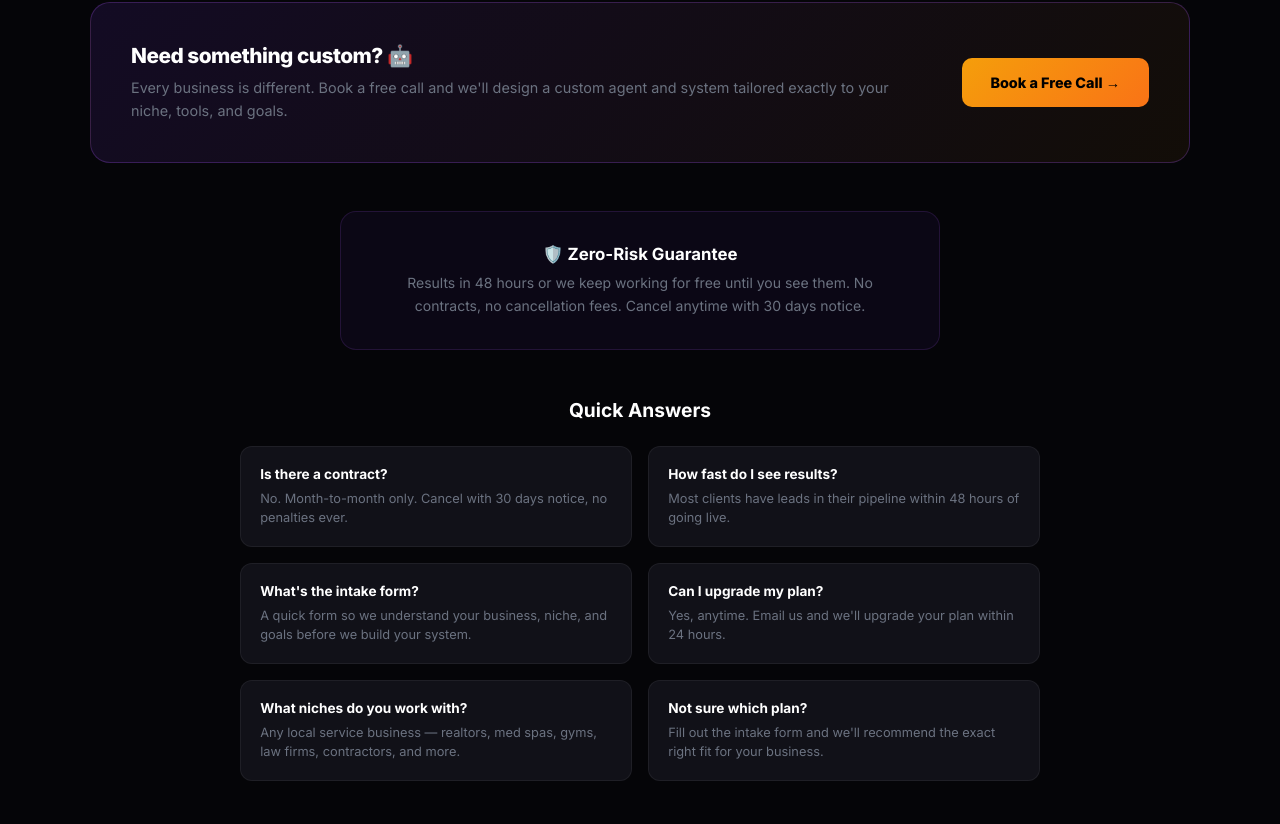
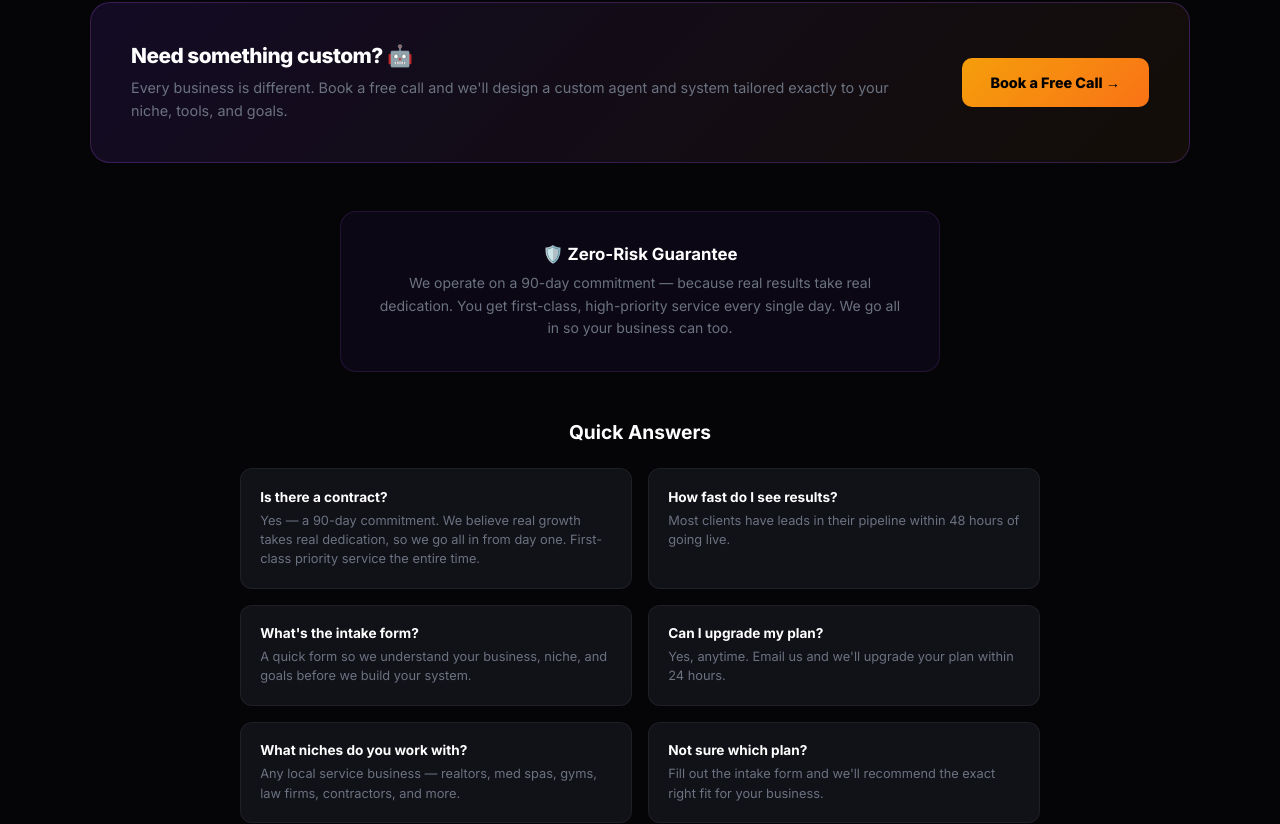
Before and after one commit to impulsogrowth/impulso-operations.com, a plain HTML site: page checkout.html in a window 1280 px wide. Shown: the part 1050-1874 px from the top of the page. Drawn offline with Linux system fonts and the light colour scheme.

Commit message:
feat: replace free guarantee with 90-day commitment messaging across site and Alan T

```diff
--- a/alan.js
+++ b/alan.js
@@ -41,12 +41,12 @@
         "Hi there! I'm Alan T from Impulso Operations. Whether you want to learn about our plans, see how it all works, or just have questions — I'm here. What can I help with?",
         "Hello! Alan T here 👋 I know everything about Impulso — pricing, what we do, how it works. Ask me anything!"
       ],
-      pricing: `Here's our pricing breakdown:\n\n💜 **Premium Marketing — $500/mo**\nProfessional video production, recording, editing, ads, content & lead generation.\n\n⭐ **System Install — $600/mo** *(Most Popular)*\nFull AI system built into your business — CRM, automation, booking, follow-up.\n\n⚡ **System + Agent — $1,200/mo**\nEverything + a custom AI agent built for your exact niche.\n\nNo contracts. Cancel anytime. Which one sounds closest to what you need?`,
+      pricing: `Here's our pricing breakdown:\n\n💜 **Premium Marketing — $500/mo**\nProfessional video production, recording, editing, ads, content & lead generation.\n\n⭐ **System Install — $600/mo** *(Most Popular)*\nFull AI system built into your business — CRM, automation, booking, follow-up.\n\n⚡ **System + Agent — $1,200/mo**\nEverything + a custom AI agent built for your exact niche.\n\n90-day commitment. First-class priority service from day one. Which one sounds closest to what you need?`,
       marketing: `The **Premium Marketing plan ($500/mo)** is a full-service, high-end marketing operation:\n\n✓ Professional video recording & editing\n✓ Ad creation (Meta, Google, TikTok)\n✓ Daily lead hunting (50–100 leads/week)\n✓ AI outreach emails + SMS\n✓ Social media content + captions\n✓ Weekly performance reports\n✓ Direct support channel\n\nThis is premium — not just posting, but full production. Want to get started?`,
       system: `The **System Install ($600/mo)** is our most popular plan. We build and install a full AI growth system into your business:\n\n✓ Everything in Marketing Only\n✓ CRM + pipeline setup\n✓ Automated follow-up sequences\n✓ Booking & intake automation\n✓ Monthly strategy call\n✓ Priority support\n\nMost clients are fully live within 24 hours. Want to see if it's the right fit?`,
       agent: `The **System + Agent ($1,200/mo)** is our premium plan. You get everything in System Install PLUS a custom AI agent built specifically for your niche:\n\n✓ Custom agent trained on your business\n✓ Handles client intake automatically\n✓ Responds to leads 24/7\n✓ Qualifies prospects automatically\n✓ Dedicated account manager\n✓ Weekly reports + strategy calls\n\nEvery agent is 100% unique to your business. Want to learn more?`,
       results: `Most clients see results fast:\n\n🎯 **48 hours** — Leads appear in your pipeline\n📨 **Day 3–5** — Outreach campaigns running\n📅 **Week 1–2** — First booked discovery calls\n💰 **Month 1** — Revenue tracked from pipeline\n\nWe back this with our **zero-risk guarantee** — if you don't see results in 48 hours, we keep working for free until you do.`,
-      contract: `Zero contracts, zero commitment. Here's our policy:\n\n✓ Month-to-month only\n✓ Cancel anytime with 30 days notice\n✓ No cancellation fees, ever\n✓ No hidden charges\n✓ Zero-risk 48-hour results guarantee\n\nWe earn your business every single month. That's how we operate.`,
+      contract: `We operate on a **90-day commitment** — and here's why that's actually better for you 💪\n\n✓ Real results require real dedication\n✓ We go all in from day one — first-class priority service\n✓ High-priority access to your account manager every day\n✓ Full system built, optimized, and scaling within 90 days\n✓ No shortcuts, no half-measures\n\nWe don't do month-to-month because we're not here to dip our toes in. We're here to build something serious with you. Ready to commit?`,
       start: `Getting started is easy:\n\n1️⃣ Fill out our **intake form** (3 min) so we understand your business\n2️⃣ Choose your plan on the **checkout page**\n3️⃣ We activate your system within **24 hours**\n4️⃣ First leads hit your pipeline\n\nReady? [Fill intake form →](intake.html) or [View plans →](checkout.html)`,
       contact: `You can reach us directly:\n\n📧 **nes@impulso-operations.com**\n📱 **786-567-7337**\n\nWe respond within 24 hours, Mon–Fri. Or I can help you right here — what do you need?`,
       payment: `We accept payments through **Stripe** (coming live shortly) and currently via email invoice.\n\nOnce Stripe is live, you'll be able to pay directly on the checkout page with any card. For now, just [choose your plan](checkout.html) and we'll send an invoice.\n\nAny billing questions? Email nes@impulso-operations.com`,
@@ -54,7 +54,7 @@
       login: `You can access your client portal here:\n\n🔐 [Log In →](login.html)\n📝 [Create Account →](signup.html)\n\nOnce logged in, you'll see your lead pipeline, reports, billing, and support — all in one place.`,
       whatisimpulso: `Impulso Operations is an AI-powered growth agency for local businesses 🚀\n\nWe build fully automated systems that:\n✓ Hunt leads 24/7\n✓ Send outreach automatically\n✓ Book calls on your behalf\n✓ Create content & run ads\n✓ Install a custom AI agent for your business\n\nEssentially — we plug an AI system into your business so you can focus on closing, not chasing. Want to see our plans?`,
       difference: `Great question! Here's how the plans compare:\n\n💜 **Premium Marketing ($500/mo)** — Best if you need high-quality content, video production, and lead generation but already have your systems in place.\n\n⭐ **System Install ($600/mo)** — Best if you want a full AI system built into your business — CRM, automation, follow-up, booking.\n\n⚡ **System + Agent ($1,200/mo)** — Best if you want everything PLUS a custom AI agent that works 24/7 specifically for your niche.\n\nNot sure? Fill out the [intake form](intake.html) and we'll recommend the exact right fit.`,
-      guarantee: `We back everything with a **zero-risk guarantee** 🛡️\n\n✓ Results in 48 hours or we work free until you see them\n✓ No contracts — month-to-month only\n✓ Cancel anytime with 30 days notice\n✓ No cancellation fees, ever\n✓ No hidden charges\n\nWe earn your business every single month. Simple as that.`,
+      guarantee: `We take our commitment to you seriously — that's why we operate on a **90-day contract** 🏆\n\n✓ First-class, high-priority service every single day\n✓ Dedicated account manager on your business daily\n✓ Full system built and scaling within 90 days\n✓ Weekly reports + strategy calls included\n✓ We go all in — no shortcuts, no excuses\n\nThis isn't a trial. This is a partnership. We commit to your growth 100%. Ready to get started?`,
       onboarding: `Here's exactly what happens after you sign up:\n\n1️⃣ **Fill intake form** — tells us about your business, goals & niche (3 min)\n2️⃣ **Onboarding call** — we map out your custom system\n3️⃣ **System built** — we set everything up within 24 hours\n4️⃣ **Go live** — leads start hitting your pipeline\n5️⃣ **Weekly updates** — reports, calls, and continuous optimization\n\nMost clients are fully live within 24–48 hours. Ready? [Start here →](intake.html)`,
       general: [
         "I'm here to help! I can tell you about our plans, pricing, how it works, or get you connected to our team. What specifically are you looking for?",
--- a/checkout.html
+++ b/checkout.html
@@ -100,7 +100,7 @@
   <div class="page-header">
     <span class="page-tag">Pricing</span>
     <h1 class="page-title">Choose Your <span class="gradient-text">Plan</span></h1>
-    <p class="page-sub">No contracts. Cancel anytime. Results in 48 hours or we keep working until you see them.</p>
+    <p class="page-sub">90-day commitment. First-class priority service — we go all in from day one.</p>
   </div>
 
   <div class="plans">
@@ -176,14 +176,14 @@
   <!-- GUARANTEE -->
   <div class="guarantee">
     <h3>🛡️ Zero-Risk Guarantee</h3>
-    <p>Results in 48 hours or we keep working for free until you see them. No contracts, no cancellation fees. Cancel anytime with 30 days notice.</p>
+    <p>We operate on a 90-day commitment — because real results take real dedication. You get first-class, high-priority service every single day. We go all in so your business can too.</p>
   </div>
 
   <!-- FAQ -->
   <div class="faq-mini">
     <h3>Quick Answers</h3>
     <div class="faq-row">
-      <div class="faq-item"><h4>Is there a contract?</h4><p>No. Month-to-month only. Cancel with 30 days notice, no penalties ever.</p></div>
+      <div class="faq-item"><h4>Is there a contract?</h4><p>Yes — a 90-day commitment. We believe real growth takes real dedication, so we go all in from day one. First-class priority service the entire time.</p></div>
       <div class="faq-item"><h4>How fast do I see results?</h4><p>Most clients have leads in their pipeline within 48 hours of going live.</p></div>
       <div class="faq-item"><h4>What's the intake form?</h4><p>A quick form so we understand your business, niche, and goals before we build your system.</p></div>
       <div class="faq-item"><h4>Can I upgrade my plan?</h4><p>Yes, anytime. Email us and we'll upgrade your plan within 24 hours.</p></div>
```
Also changed, not shown: index.html (+2 -2 lines).
